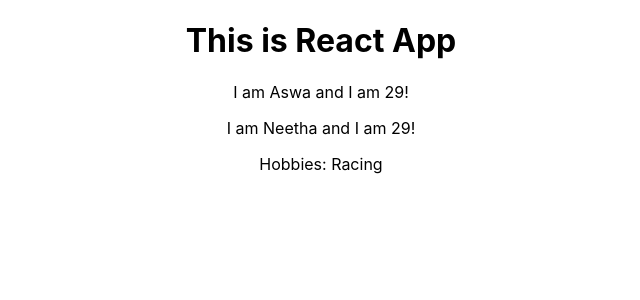
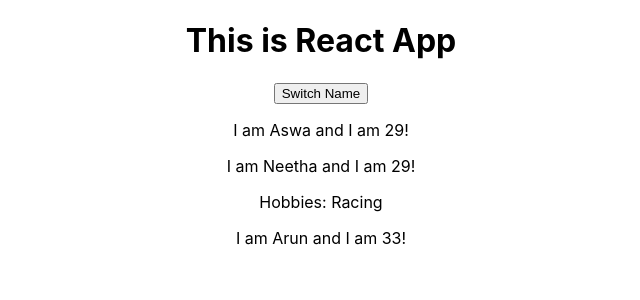
Before and after one commit to aswanth1989/react, a React (Create React App) app: page / in a window 1280 px wide. Shown: the top 300 px of the page, without its empty margins (319-959 px from the left). Built offline with nearby package versions, Linux system fonts and the light colour scheme.

Commit message:
Adding hooks

```diff
--- a/src/App.js
+++ b/src/App.js
@@ -1,13 +1,35 @@
-import React from 'react';
+import React,{useState} from 'react';
 import Person from './Person/Person';
 import './App.css';
 
 function App() {
+  const [personState,setPersonState] = useState({
+    persons:[
+      {name:'Aswa', age:29},
+      {name:'Neetha', age:29},
+      {name:'Arun', age:33}
+    ],
+    otherState:'Some other value'
+  });
+
+  const switchHandler = ()=> {
+    setPersonState({
+      persons:[
+        {name:'Aswanth', age:29},
+        {name:'Neetha', age:29},
+        {name:'Arun', age:33}
+      ],
+      otherState:'Some other value'
+    });
+  };
+
   return (
     <div className="App">
       <h1>This is React App</h1>
-      <Person name="Aswa" age="29"/>
-      <Person name="Neetha" age="29">Hobbies: Racing</Person>
+      <button onClick={switchHandler}>Switch Name</button>
+      <Person name={personState.persons[0].name} age={personState.persons[0].age}/>
+      <Person name={personState.persons[1].name} age={personState.persons[1].age}>Hobbies: Racing</Person>
+      <Person name={personState.persons[2].name} age={personState.persons[2].age}/>
     </div>
   );
 }
```
